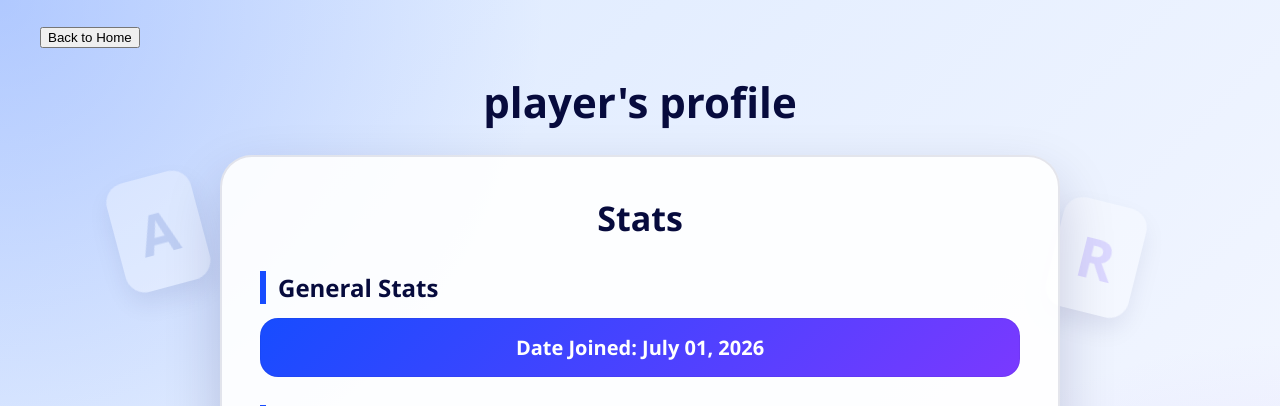
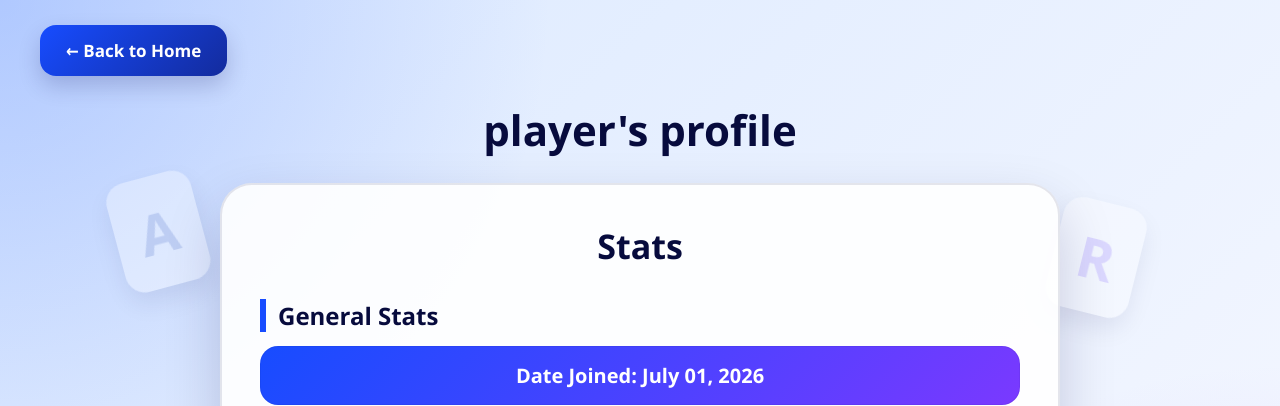
Before and after one commit to NCRD01/hunt-words, a Flask app: page /profile in a window 1280 px wide. Shown: the top 406 px of the page. Run offline with Flask 3, Linux system fonts and the light colour scheme; a user stored in the database is signed in; parts of the project's set-up code (start-up, migrations or seed data) failed here and were passed over.

Commit message:
Back Button Styling

```diff
--- a/static/style.css
+++ b/static/style.css
@@ -793,3 +793,38 @@ body::after {
         font-size: 1.8rem;
     }
 }
+
+/* Back Button */
+
+.back-button {
+    display: inline-flex;
+    align-items: center;
+    gap: 10px;
+
+    padding: 14px 26px;
+
+    background: linear-gradient(135deg, #174cff, #132b9d);
+    color: white;
+
+    border: none;
+    border-radius: 16px;
+
+    font-size: 17px;
+    font-weight: 700;
+
+    text-decoration: none;
+
+    box-shadow: 0 10px 22px rgba(0,0,80,.18);
+
+    transition: .25s ease;
+}
+
+.back-button:hover{
+    transform: translateY(-3px);
+    box-shadow: 0 18px 30px rgba(0,0,80,.25);
+    background: linear-gradient(135deg,#295cff,#2746d6);
+}
+
+.back-button:active{
+    transform: scale(.98);
+}
--- a/templates/leaderboard.html
+++ b/templates/leaderboard.html
@@ -7,9 +7,9 @@
     </head>
 
     <body>
-        <a href="{{ url_for('home') }}">
-            <button class="back-to-home">Back to Home</button>
-        </a>
+        <a href="{{ url_for('home') }}" class="back-button">
+    ← Back to Home
+</a>
 <div class="big-container">
         <div class="leader-container">
             <h1>Global Stats</h1>
--- a/templates/profile.html
+++ b/templates/profile.html
@@ -8,9 +8,9 @@
 
 <body>
     <div class="profile-page">
-        <a href="{{ url_for('home') }}">
-            <button class="back-to-home">Back to Home</button>
-        </a>
+        <a href="{{ url_for('home') }}" class="back-button">
+    ← Back to Home
+</a>
 
         <h1 class="profile-header">{{ user.username }}'s profile</h1>
 
```
Also changed, not shown: templates/daily.html (+6 -6 lines).
